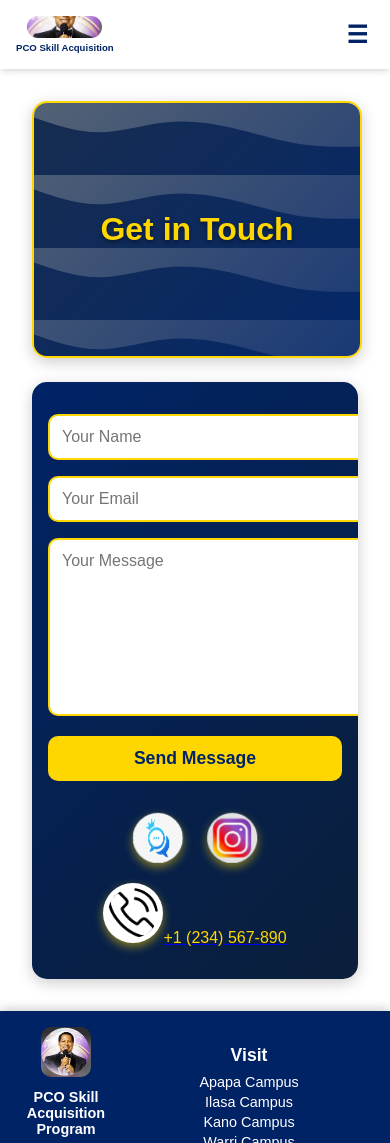
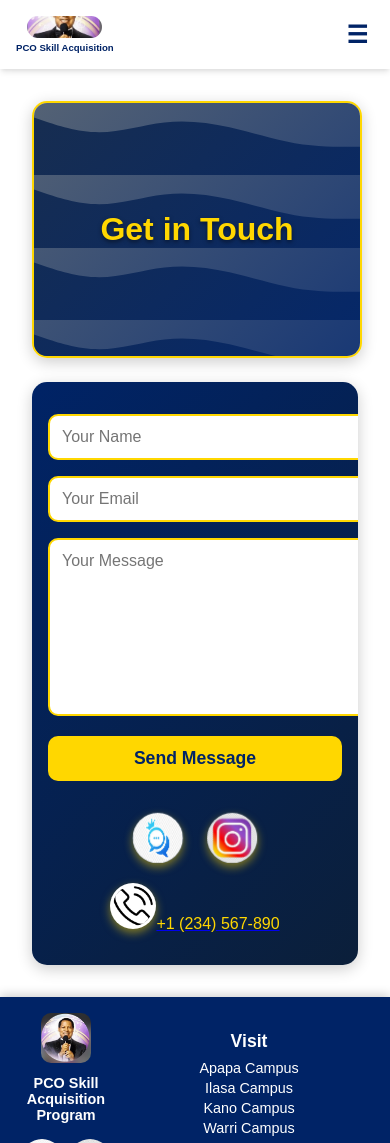
Before and after one commit to pco-skill-acquisition/pcoskillacquisition, a Next.js app: page /contact-us in a window 390 px wide. Shown: the top 1143 px of the page. Built offline with nearby package versions, Linux system fonts and the light colour scheme.

Commit message:
Update contact-us/style.module.css to reduce phone icon size

```diff
--- a/app/contact-us/style.module.css
+++ b/app/contact-us/style.module.css
@@ -131,13 +131,13 @@
 }
 
 .phoneIcon {
-  width: 50px; /* Increased to match social icons */
-  height: 50px; /* Increased to match social icons */
-  padding: 5px; /* Added padding for balance */
+  width: 40px; /* Reduced from 50px to 40px */
+  height: 40px; /* Reduced from 50px to 40px */
+  padding: 3px; /* Reduced padding for balance */
   border-radius: 50%;
   box-shadow: 0 4px 10px rgba(255, 215, 0, 0.5);
   transition: transform 0.3s ease, box-shadow 0.3s ease;
-  background-color: #ffffff; /* Added background to frame the icon */
+  background-color: #ffffff; /* Kept background */
 }
 
 .phoneIcon:hover {
```
